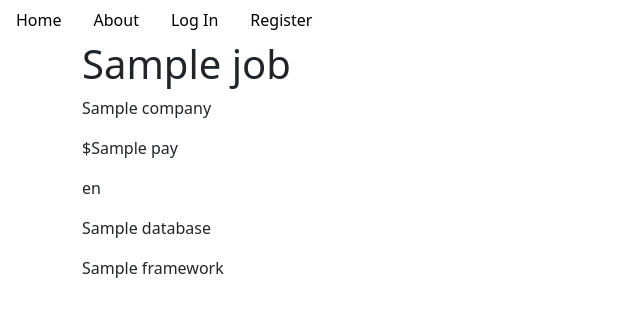
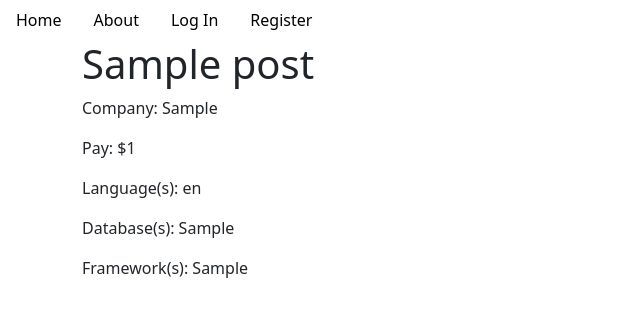
Before and after one commit to Nkaemmerlen/Jobber, a Flask app: template myapp/templates/job_post.html in a window 1280 px wide. Shown: the top 317 px of the page, without its empty margins (0-640 px from the left). Run offline with Flask 2, Linux system fonts and the light colour scheme; tables that the repository leaves empty hold one stand-in row (values such as "Sample post"); the template is opened without the code that fills it: values that come from a table or form of the project are taken from there, most other values are stand-ins (such as "Sample title", 1, 10 or a date in 2020); parts of the project's set-up code (start-up, migrations or seed data) failed here and were passed over.

Commit message:
add conditionals to view page

```diff
--- a/myapp/__init__.py
+++ b/myapp/__init__.py
@@ -18,8 +18,8 @@ app.config['SECRET_KEY'] = os.getenv('SECRET_KEY')
 
 
 # set up connection to db
-# app.config['SQLALCHEMY_DATABASE_URI'] = "postgresql://localhost:5432/myjob"
-app.config['SQLALCHEMY_DATABASE_URI'] = os.getenv('DATABASE_URL').replace("://", "ql://", 1)
+app.config['SQLALCHEMY_DATABASE_URI'] = "postgresql://localhost:5432/myjob"
+# app.config['SQLALCHEMY_DATABASE_URI'] = os.getenv('DATABASE_URL').replace("://", "ql://", 1)
 app.config['SQLALCHEMY_TRACK_MODIFICATIONS'] = False
 
 db = SQLAlchemy(app)
--- a/myapp/static/main.css
+++ b/myapp/static/main.css
@@ -32,3 +32,7 @@ a:hover {
 div.container div.card:last-of-type{
   margin-bottom: 70px;
 }
+
+.index-title{
+  text-align: center;
+}
--- a/myapp/templates/job_post.html
+++ b/myapp/templates/job_post.html
@@ -2,11 +2,17 @@
 {% block content %}
 <div class="jumbotron">
   <h1>{{ job.title }}</h1>
-  <p>{{job.company}}</p>
-  <p>${{job.pay}}</p>
-  <p>{{job.language}}</p>
-  <p>{{job.database}}</p>
-  <p>{{job.framework}}</p>
+  <p>Company: {{job.company}}</p>
+  <p>Pay: ${{job.pay}}</p>
+  {% if job.language %}
+    <p>Language(s): {{job.language}}</p>
+  {% endif %}
+  {% if job.database %}
+    <p>Database(s): {{job.database}}</p>
+  {% endif %}
+  {% if job.framework %}
+    <p>Framework(s): {{job.framework}}</p>
+  {% endif %}
   {% if job.author == current_user %}
     <div>
       <a class="btn btn-secondary" href="{{ url_for('job_posts.update', job_post_id=job.id)}}">Update</a>
```
